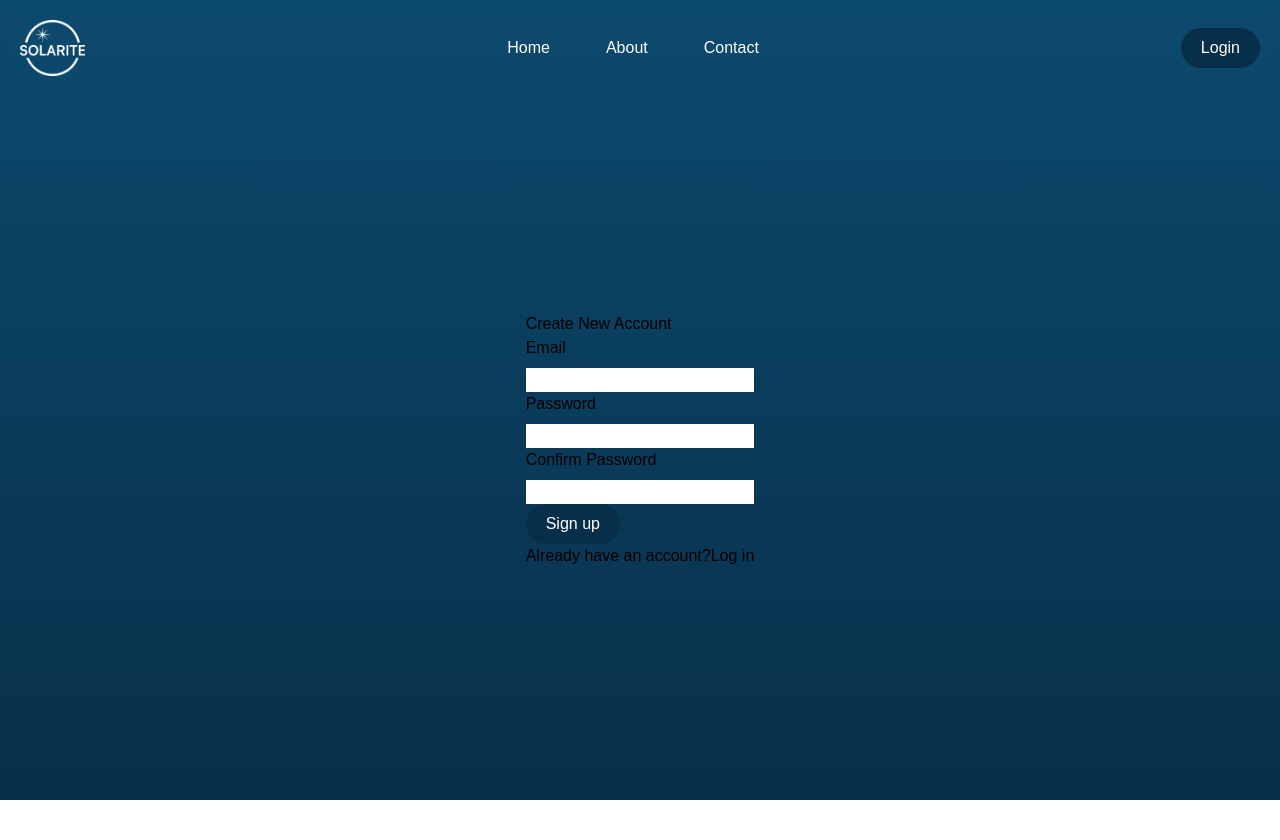
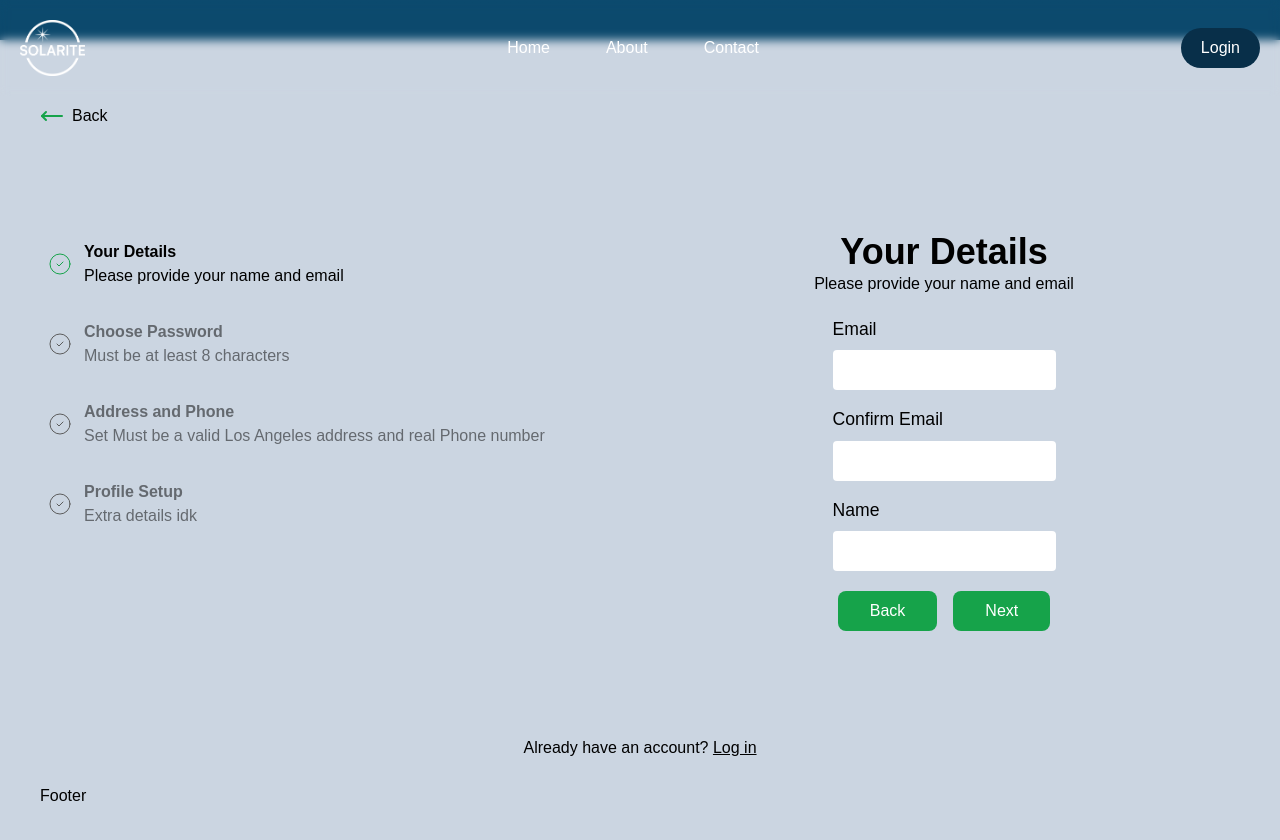
Before and after one commit to chingu-voyages/v52-tier2-team-25, a React (Vite) app in the folder solarite/: page /login in a window 1280 px wide. Before the commit the page ends 800 px from the top, so only its background shows below. Built offline with nearby package versions, Linux system fonts and the light colour scheme; a web font is replaced by a local one.

Commit message:
made multistep sign up form

```diff
--- /dev/null
+++ b/solarite/src/components/Input.jsx
@@ -0,0 +1,26 @@
+import PropTypes from "prop-types";
+
+export const Input = ({ value, onChange, label, name, type, required }) => {
+  return (
+    <span className="flex flex-col gap-2">
+      <label className="text-[1.1em]">{label}</label>
+      <input
+        required={required}
+        name={name}
+        type={type}
+        onChange={onChange}
+        value={value}
+        className="p-2 bg-white rounded border-0 ring-0 text-md focus:outline-none focus:ring-0 focus:border-0"
+      />
+    </span>
+  );
+};
+
+Input.propTypes = {
+  value: PropTypes.string.isRequired,
+  onChange: PropTypes.func.isRequired,
+  label: PropTypes.string.isRequired,
+  name: PropTypes.string.isRequired,
+  type: PropTypes.string,
+  required: PropTypes.bool,
+};
--- /dev/null
+++ b/solarite/src/components/signUpForm/Steps.jsx
@@ -0,0 +1,55 @@
+import PropTypes from "prop-types";
+
+const Steps = ({ steps, currentStep, completedSteps }) => {
+  return (
+    <div className="flex flex-col flex-1 gap-4">
+      {steps.map((step) => {
+        const isCompleted = completedSteps.includes(step.id);
+        const isCurrent = step.id === currentStep;
+
+        return (
+          <div
+            key={step.id}
+            className={`flex gap-3 items-center p-2 rounded-lg transition-colors`}
+          >
+            <div className="step-icon">
+              <svg
+                xmlns="http://www.w3.org/2000/svg"
+                width="24"
+                height="24"
+                viewBox="0 0 24 24"
+                fill="none"
+                stroke={isCompleted || isCurrent ? "#16a34a" : "#5c5c5c"}
+                strokeWidth="1"
+                strokeLinecap="round"
+                strokeLinejoin="round"
+                className="lucide lucide-circle-check"
+              >
+                <circle cx="12" cy="12" r="10" />
+                <path d="m9 12 2 2 4-4" />
+              </svg>
+            </div>
+            <div className={`${isCurrent ? "opacity-100" : "opacity-50"}`}>
+              <p className="font-bold">{step.label}</p>
+              <p>{step.details}</p>
+            </div>
+          </div>
+        );
+      })}
+    </div>
+  );
+};
+
+export default Steps;
+
+Steps.propTypes = {
+  steps: PropTypes.arrayOf(
+    PropTypes.shape({
+      id: PropTypes.number.isRequired,
+      label: PropTypes.string.isRequired,
+      component: PropTypes.elementType.isRequired,
+    })
+  ).isRequired,
+  currentStep: PropTypes.number.isRequired,
+  completedSteps: PropTypes.arrayOf(PropTypes.number).isRequired,
+};
--- /dev/null
+++ b/solarite/src/components/signUpForm/formSteps.jsx
@@ -0,0 +1,36 @@
+import { Input } from "../Input";
+
+const Email = () => (
+  <div className="flex flex-col space-y-4">
+    <Input label="Email" name="email" type="email" required />
+    <Input label="Confirm Email" name="emailConfirm" type="email" required />
+    <Input label="Name" name="name" type="text" required />
+  </div>
+);
+
+const Password = () => (
+  <div className="flex flex-col space-y-4">
+    <Input label="Password" name="password" type="password" required />
+    <Input
+      label="Confirm Password"
+      name="passwordConfirm"
+      type="password"
+      required
+    />
+  </div>
+);
+
+const Address = () => (
+  <div className="flex flex-col space-y-4">
+    <Input label="Address" name="address" type="text" required />
+    <Input label="Phone number" name="phone" type="tel" required />
+  </div>
+);
+
+const Profile = () => (
+  <div>
+    <Input label="Profile name" name="profileName" type="text" required />
+  </div>
+);
+
+export { Email, Password, Address, Profile };
--- /dev/null
+++ b/solarite/src/components/signUpForm/signUpFooter.jsx
@@ -0,0 +1,5 @@
+const SignUpFooter = () => {
+  return <footer>Footer</footer>;
+};
+
+export default SignUpFooter;
--- /dev/null
+++ b/solarite/src/components/signUpForm/signUpFormSection.jsx
@@ -0,0 +1,116 @@
+import PropTypes from "prop-types";
+import { useState } from "react";
+import Steps from "@/components/signUpForm/Steps";
+import { Email, Password, Address, Profile } from "./formSteps";
+
+const steps = [
+  {
+    id: 1,
+    label: "Your Details",
+    details: "Please provide your name and email",
+    component: Email,
+  },
+  {
+    id: 2,
+    label: "Choose Password",
+    details: "Must be at least 8 characters",
+    component: Password,
+  },
+  {
+    id: 3,
+    label: "Address and Phone",
+    details: "Set Must be a valid Los Angeles address and real Phone number",
+    component: Address,
+  },
+  {
+    id: 4,
+    label: "Profile Setup",
+    details: "Extra details idk",
+    component: Profile,
+  },
+];
+
+const SignUpFormSection = ({ onChange, values, handleFormRegisterSubmit }) => {
+  const [currentStep, setCurrentStep] = useState(1);
+  const [completedSteps, setCompletedSteps] = useState([]);
+
+  const isStepCompleted = (stepId) => completedSteps.includes(stepId);
+
+  const handleNext = () => {
+    if (currentStep < steps.length) {
+      if (!isStepCompleted(currentStep)) {
+        setCompletedSteps((prev) => [...prev, currentStep]);
+      }
+      setCurrentStep((prev) => prev + 1);
+    }
+  };
+
+  const handleBack = () => {
+    if (currentStep > 1) {
+      setCurrentStep((prev) => prev - 1);
+    }
+  };
+
+  const renderStep = () => {
+    const step = steps.find((s) => s.id === currentStep);
+    if (step) {
+      const StepComponent = step.component;
+      return <StepComponent onChange={onChange} values={values} />;
+    }
+    return null;
+  };
+  return (
+    <section className="flex gap-4 py-20 lg:h-[560px]">
+      <Steps
+        steps={steps}
+        currentStep={currentStep}
+        completedSteps={completedSteps}
+      />
+      <div className="flex flex-col flex-1 items-center space-y-5">
+        <div className="text-center">
+          <h2 className="text-4xl font-bold">{steps[currentStep - 1].label}</h2>
+          <p className="">{steps[currentStep - 1].details}</p>
+        </div>
+
+        <div className="">{renderStep()}</div>
+        <div className="flex gap-x-4 text-white">
+          <button
+            className="px-8 py-2 bg-green-600 rounded-lg"
+            onClick={handleBack}
+            disabled={currentStep === 1}
+          >
+            Back
+          </button>
+          <button
+            className="px-8 py-2 bg-green-600 rounded-lg"
+            onClick={
+              currentStep === steps.length
+                ? handleFormRegisterSubmit
+                : handleNext
+            }
+            disabled={currentStep === steps.length}
+          >
+            {currentStep === steps.length ? "Submit" : "Next"}
+          </button>
+        </div>
+      </div>
+    </section>
+  );
+};
+
+export default SignUpFormSection;
+
+SignUpFormSection.propTypes = {
+  handleFormRegisterSubmit: PropTypes.func.isRequired,
+  onChange: PropTypes.func.isRequired,
+  values: PropTypes.shape({
+    email: PropTypes.string,
+    password: PropTypes.string,
+    passwordConfirm: PropTypes.string,
+    firstName: PropTypes.string,
+    lastName: PropTypes.string,
+    phone: PropTypes.string,
+    address: PropTypes.string,
+    // Add any other form values you need
+  }).isRequired,
+};
--- /dev/null
+++ b/solarite/src/components/signUpForm/signUpNav.jsx
@@ -0,0 +1,14 @@
+import { MoveLeft } from "lucide-react";
+
+const SignUpNav = () => {
+  return (
+    <a
+      href="/"
+      className="flex gap-2 items-center cursor-pointer hover:text-green-600 hover:underline"
+    >
+      <MoveLeft color="rgb(22 163 74)" /> Back
+    </a>
+  );
+};
+
+export default SignUpNav;
--- a/solarite/src/pages/Login/Login.jsx
+++ b/solarite/src/pages/Login/Login.jsx
@@ -15,7 +15,7 @@ export function Login() {
   return (
     <div className="flex flex-col items-center w-full h-screen bg-gradient-to-b from-sky-900 to-sky-950">
       <Navbar />
-      <div className="pt-20 flex flex-col items-center justify-center w-full h-full">
+      <div className="flex flex-col justify-center items-center pt-20 w-full h-full">
         {user ? (
           <div id="authenticated">
             <h2>{user.email}</h2>
--- a/solarite/src/pages/Login/LoginForm.jsx
+++ b/solarite/src/pages/Login/LoginForm.jsx
@@ -3,6 +3,7 @@ import { Button } from "@/components/Button";
 import { useAuth } from "../../hooks/useAuth";
 import { useLocation } from "react-router-dom";
 import { useNavigate } from "react-router-dom";
+import { Input } from "@/components/Input";
 
 const LoginForm = () => {
   const location = useLocation();
@@ -21,10 +22,15 @@ const LoginForm = () => {
   } = useLoginForm({ user, setUser, state });
 
   return (
-    <form onSubmit={handleFormLoginSubmit} className="inline-flex flex-col justify-center py-2 px-10 bg-gray-100 rounded-xl">
-      <h2 className="p-10 font-bold text-3xl text-sky-900 text-center">Login</h2>
+    <form
+      onSubmit={handleFormLoginSubmit}
+      className="inline-flex flex-col justify-center px-10 py-2 bg-gray-100 rounded-xl"
+    >
+      <h2 className="p-10 text-3xl font-bold text-center text-sky-900">
+        Login
+      </h2>
 
-      <span className="flex flex-col gap-2">
+      {/* <span className="flex flex-col gap-2">
         <label className="text-[1.1em]">Email</label>
         <input
           required
@@ -34,9 +40,23 @@ const LoginForm = () => {
           value={values.email}
           className="p-2 bg-white rounded text-md outline-sky-900"
         />
-      </span>
+      </span> */}
+      <Input
+        label="Email"
+        type="email"
+        name="email"
+        value={values.email}
+        onChange={handleChangeValues}
+      />
       <br />
-      <span className="flex flex-col gap-2">
+      <Input
+        label="Password"
+        type="password"
+        name="password"
+        value={values.password}
+        onChange={handleChangeValues}
+      />
+      {/* <span className="flex flex-col gap-2">
         <label className="text-[1.1em]">Password</label>
         <input
           required
@@ -46,15 +66,21 @@ const LoginForm = () => {
           value={values.password}
           className="p-2 bg-white rounded text-md outline-sky-900"
         />
-      </span>
-      <a className="pt-3 text-sky-900 flex text-right justify-end" href="https://tevintc.xyz/" target="_blank">Forgot password?</a>
+      </span> */}
+      <a
+        className="flex justify-end pt-3 text-right text-sky-900"
+        href="https://tevintc.xyz/"
+        target="_blank"
+      >
+        Forgot password?
+      </a>
 
       <br />
 
       <Button label="Login" type="submit" />
 
       <p>
-        <span className="flex gap-1 items-center justify-center p-10">
+        <span className="flex gap-1 justify-center items-center p-10">
           <p>Don&apos;t have an account?</p>
           <a
             onClick={() => {
--- a/solarite/src/pages/Login/SignUpForm.jsx
+++ b/solarite/src/pages/Login/SignUpForm.jsx
@@ -1,78 +1,51 @@
-import {useLoginForm } from "../../hooks/useLoginForm"
+import { useLoginForm } from "../../hooks/useLoginForm";
 import { useAuth } from "../../hooks/useAuth";
 import { useLocation } from "react-router-dom";
 import { useNavigate } from "react-router-dom";
-import { Button } from "@/components/Button";
-
-
+import SignUpNav from "@/components/signUpForm/signUpNav";
+import SignUpFooter from "@/components/signUpForm/signUpFooter";
+import SignUpFormSection from "@/components/signUpForm/signUpFormSection";
 
 const SignUpForm = () => {
   const location = useLocation();
   const { state } = location;
   const { user, setUser } = useAuth();
   const navigate = useNavigate();
-  const gotToPath = (obj) => {navigate(obj.path, {state: obj.state})}
+  const gotToPath = (obj) => {
+    navigate(obj.path, { state: obj.state });
+  };
 
-    const { setCurrentScreen, values, setValues, handleChangeValues, handleFormRegisterSubmit} = useLoginForm({user, setUser, state})
+  const { values, handleChangeValues, handleFormRegisterSubmit, setValues } =
+    useLoginForm({ user, setUser, state });
   return (
-    <form onSubmit={handleFormRegisterSubmit}>
-          <h2>Create New Account</h2>
+    <main className="px-10 py-16 space-y-6 w-full h-dvh bg-slate-300">
+      <SignUpNav />
 
-          <span className="flex flex-col gap-2">
-            <label>Email</label>
-            <input
-              required
-              name="email"
-              type="email"
+      <SignUpFormSection
         onChange={handleChangeValues}
-              value={values.email}
+        values={values}
+        handleFormRegisterSubmit={handleFormRegisterSubmit}
       />
-          </span>
-
-          <span className="flex flex-col gap-2">
-            <label>Password</label>
-            <input
-              required
-              name="password"
-              type="password"
-              onChange={handleChangeValues}
-              value={values.password}
-            />
-          </span>
-
-          <span className="flex flex-col gap-2">
-            <label>Confirm Password</label>
-            <input
-              required
-              name="passwordConfirm"
-              type="password"
-              onChange={handleChangeValues}
-              value={values.passwordConfirm}
-            />
-          </span>
-
-          <Button label="Sign up" type="submit"/>
-
-
-          <p>
-            Already have an account?
+      <p className="text-center">
+        Already have an account?{" "}
         <a
           onClick={() => {
-                console.log("clicked")
-                setCurrentScreen(0);
+            console.log("clicked");
             setValues({
               email: "",
               password: "",
               passwordConfirm: "",
             });
-                gotToPath({path: '/login', state: 'login'})
+            gotToPath({ path: "/login", state: "login" });
           }}
+          className="underline cursor-pointer hover:text-green-600"
         >
           Log in
         </a>
       </p>
-        </form>
-  )
-}
+      <SignUpFooter />
+    </main>
+  );
+};
 
-export default SignUpForm
+export default SignUpForm;
```
Lines whose indentation alone changed are shown as unchanged.
